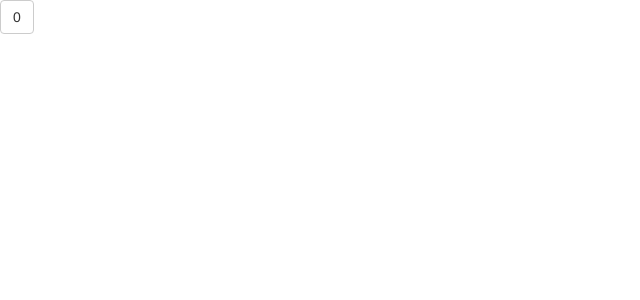
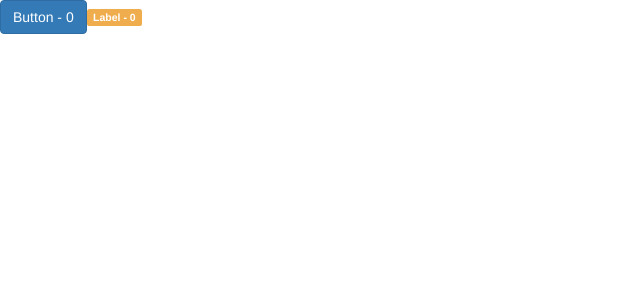
Before and after one commit to caiozeando/react-fundamentals, a React app: page / in a window 1280 px wide. Shown: the top 300 px of the page, without its empty margins (0-640 px from the left). Built offline with nearby package versions, Linux system fonts and the light colour scheme.

Commit message:
higher order components

```diff
--- a/App.js
+++ b/App.js
@@ -1,40 +1,62 @@
 import React from 'react';
-import ReactDOM from 'react-dom';
 
-class App extends React.Component {
+let Mixin = InnerComponent => class extends React.Component {
 	constructor() {
 		super()
 
-		this.state = {increasing : false}
 		this.update = this.update.bind(this)
+		this.state = {val: 0}
 	}
 
 	update() {
-		ReactDOM.render(
-			<App val={this.props.val + 1} />,
-			document.getElementById('app')
-		);
+		this.setState({val: this.state.val + 1});
 	}
 
-	componentWillReceiveProps(nextProps) {
-		this.setState({increasing: nextProps.val > this.props.val})
-	}
-
-	shouldComponentUpdate(nextProps, nextState) {
-		return nextProps.val % 3 === 0
-	}
-
-	componentDidUpdate(prevProps, prevState) {
-		console.log('prevProps =>', prevProps)
-		console.log('prevState =>', prevState)
+	componentWillMount() {
+		console.log('will mount')
 	}
 
 	render() {
-		console.log(this.state.increasing)
-		return <button className="btn btn-default" onClick={this.update}>  {this.props.val} </button>
+		return (
+			<InnerComponent
+				update={this.update}
+				{...this.state}
+				{...this.props}
+			/>
+		)
+	}
+
+	componentDidMount() {
+		console.log('mounted')
 	}
 }
 
-App.defaultProps = {val: 0}
+const Button = (props)  => 	<button
+								className="btn btn-primary"
+								onClick={props.update}>
+									{props.txt}  - {props.val}
+							</button>
+
+const Label = (props)  => 	<label
+								className="label label-warning"
+								onMouseMove={props.update}>
+									{props.txt}  - {props.val}
+							</label>
+
+
+let ButtonMixed = Mixin(Button)
+
+let LabelMixed = Mixin(Label)
+
+class App extends React.Component {
+	render() {
+		return (
+			<div>
+				<ButtonMixed txt="Button"/>
+				<LabelMixed  txt="Label"/>
+			</div>
+		)
+	}
+}
 
 export default App
```
